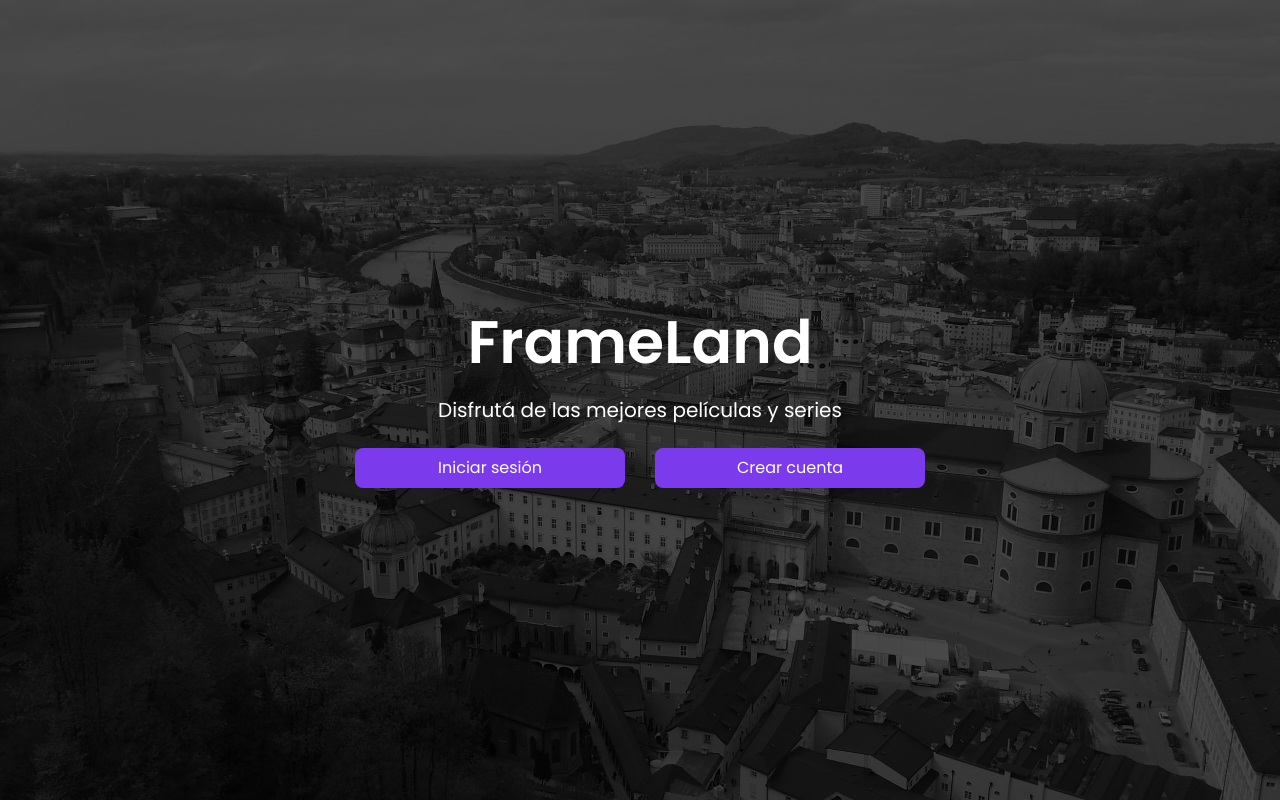
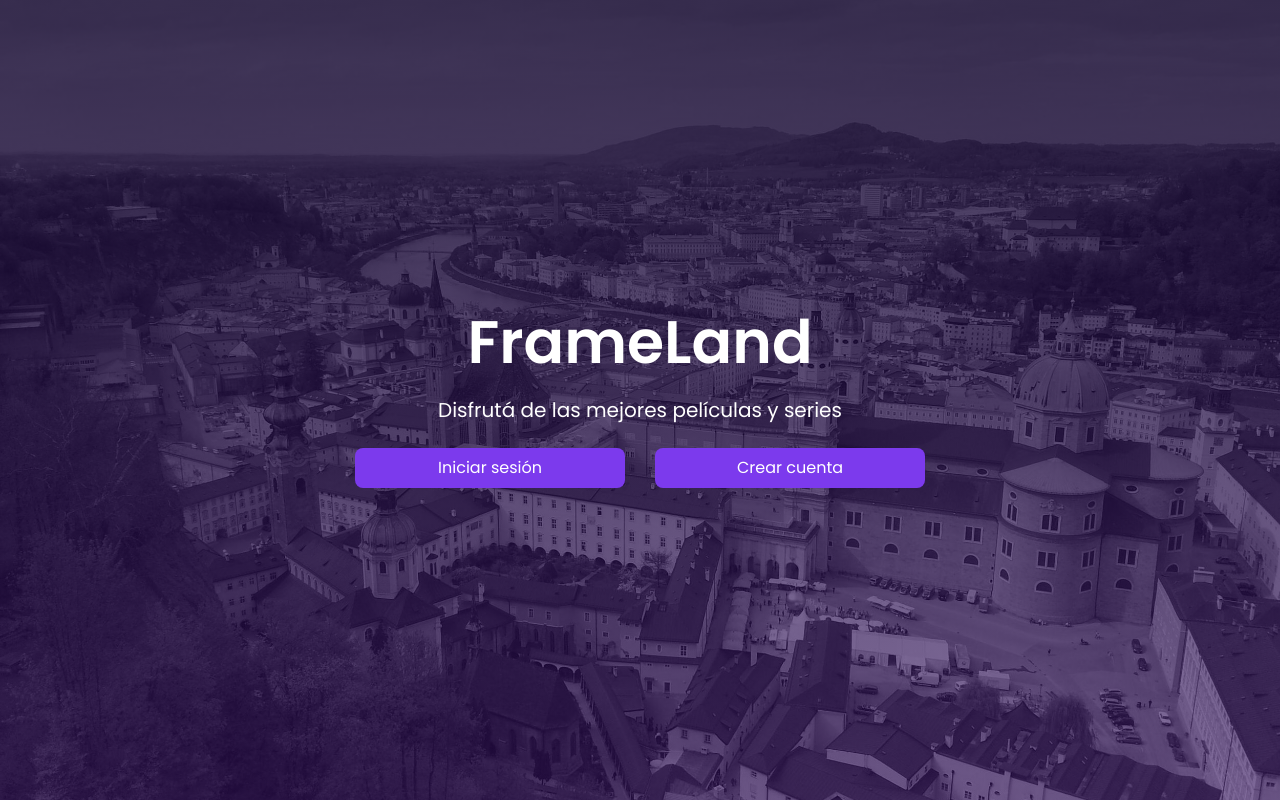
Before and after one commit to guidoFortunato/api-uade, a React (Vite) app: page / in a window 1280 px wide. Built offline with nearby package versions, Linux system fonts and the light colour scheme.

Commit message:
fondo en auth y home

```diff
--- a/src/index.css
+++ b/src/index.css
@@ -5,16 +5,27 @@
 body{
   font-family: "Poppins", "Montserrat", "Raleway",'Roboto', sans-serif;
   /* background-image: url("/public/4500x2500.jpg"); */
-  background-image: linear-gradient(
-    rgba(0,0,0,0.7),
-    rgba(0,0,0,0.7)
-  ), url("/2500x1900.jpg");
+}
+
+.background-auth{
+  background: rgb(52,14,97);
+  /* background-image: linear-gradient(0deg, rgba(52,14,97,1) 44%, rgba(16,4,44,1) 100%), url("/2500x1900.jpg"); */
+  /* background-image: linear-gradient(rgba(0,0,0,0.7), rgba(0,0,0,0.7) ), url("/2500x1900.jpg"); */
+  background: linear-gradient(0deg, rgba(52,14,97,1) 44%, rgba(16,4,44,1) 100%);
+background-image: linear-gradient(
+  rgba(16, 4, 44, 0.829),
+  rgba(51, 14, 97, 0.575)
+), url("/2500x1900.jpg");
+/* opacity: 0.7; */
   background-size: cover;
   background-repeat: no-repeat;
   background-position: center center;
 }
 
-
+.background-home{
+  background: rgb(52,14,97);
+  background: linear-gradient(0deg, rgba(52,14,97,1) 44%, rgba(16,4,44,1) 100%);
+}
 
 .btn-primary {
   @apply bg-violet-600 hover:bg-violet-800 text-white py-2 px-4 rounded-lg transition-all;
--- a/src/layout/AuthLayout.jsx
+++ b/src/layout/AuthLayout.jsx
@@ -2,7 +2,7 @@ import { Outlet } from "react-router-dom";
 
 export const AuthLayout = () => {
   return (
-    <main className="flex justify-center items-center min-h-screen px-4 sm:px-0">
+    <main className="flex justify-center items-center min-h-screen px-4 sm:px-0 background-auth">
       {/* <div className="w-full sm:w-[500px] px-10"> */}
       <div className="w-full sm:w-[600px]">
         <Outlet />
--- a/src/layout/HomeLayout.jsx
+++ b/src/layout/HomeLayout.jsx
@@ -5,7 +5,7 @@ export const HomeLayout = () => {
   return (
     <>
       <SideBar />
-      <main className="flex justify-center items-center min-h-screen px-4 sm:px-0">
+      <main className="flex justify-center items-center min-h-screen px-4 sm:px-0 background-home">
         {/* <div className="w-full sm:w-[500px] px-10"> */}
         <div className="w-full sm:w-[600px]">
           <Outlet />
```
